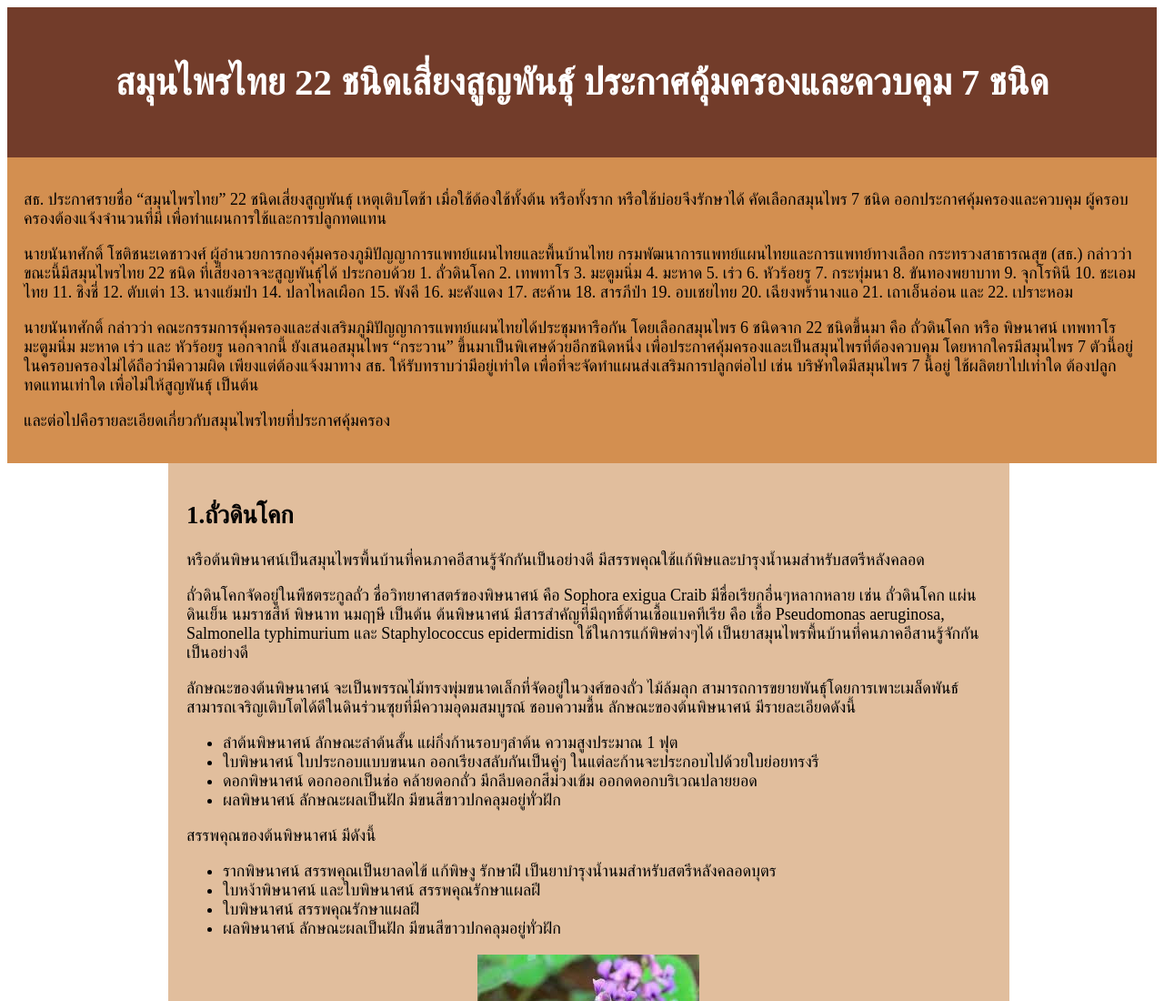
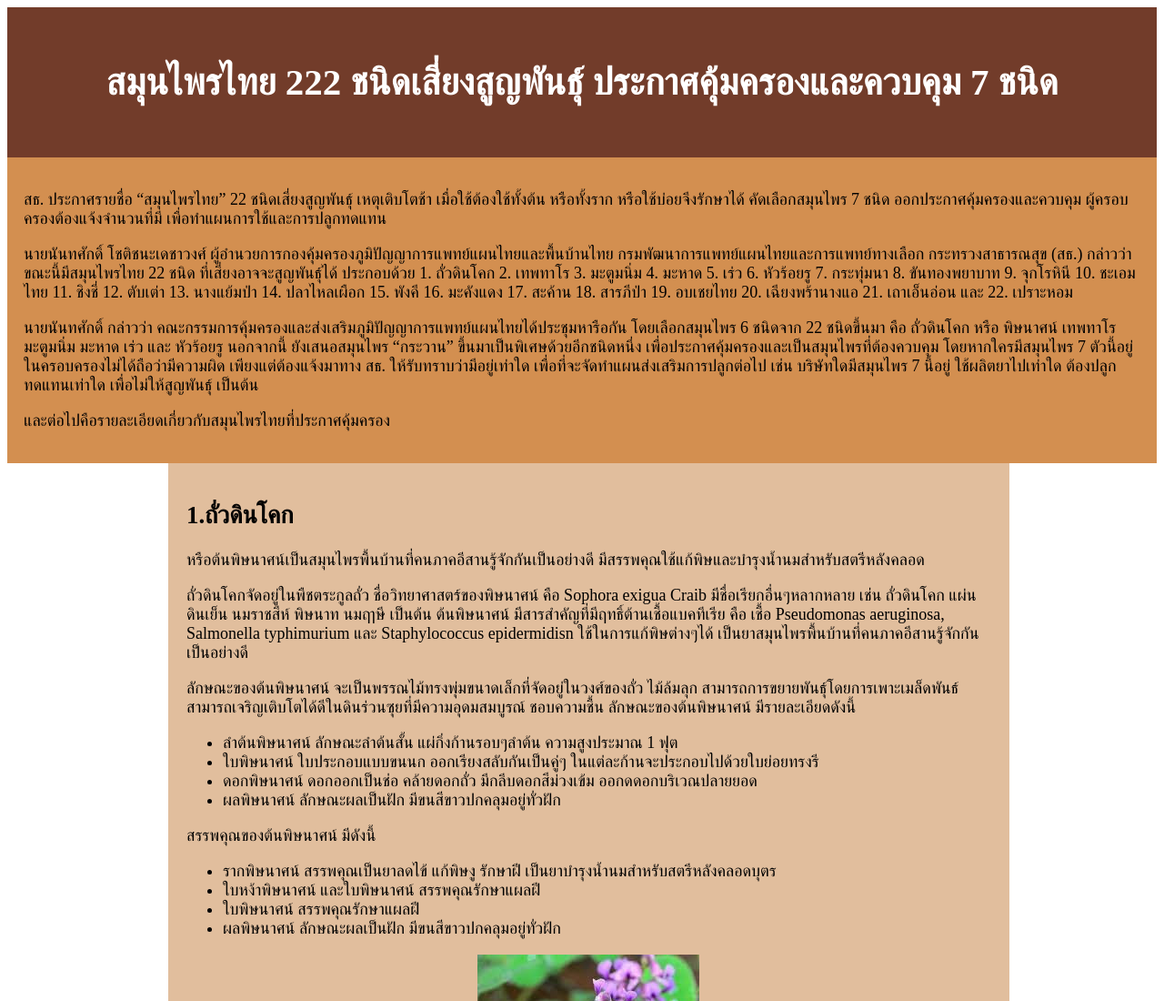
Before and after one commit to PeemmieE/040613411, a plain HTML site: page HW0_static/Web1.html in a window 1280 px wide. Shown: the top 1100 px of the page at 91% size. Drawn offline with Linux system fonts and the light colour scheme.

Commit message:
asdasdadasd

```diff
--- a/HW0_static/Web1.html
+++ b/HW0_static/Web1.html
@@ -58,7 +58,7 @@
 </head>
 <body>
     <header>
-        <h3>สมุนไพรไทย 22 ชนิดเสี่ยงสูญพันธุ์ ประกาศคุ้มครองและควบคุม 7 ชนิด</h3>
+        <h3>สมุนไพรไทย 222 ชนิดเสี่ยงสูญพันธุ์ ประกาศคุ้มครองและควบคุม 7 ชนิด</h3>
     </header>
 
     <article class="block0">
```
